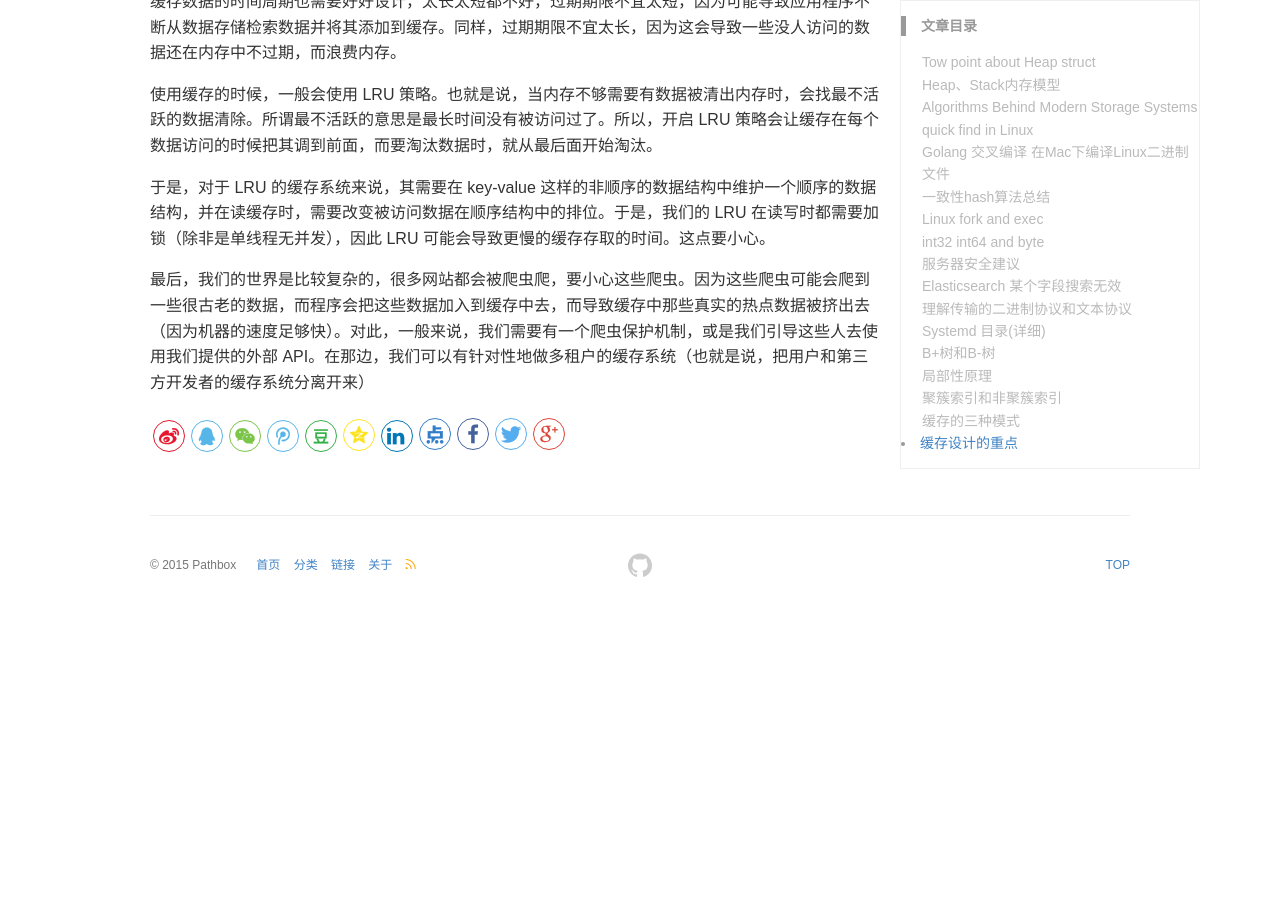
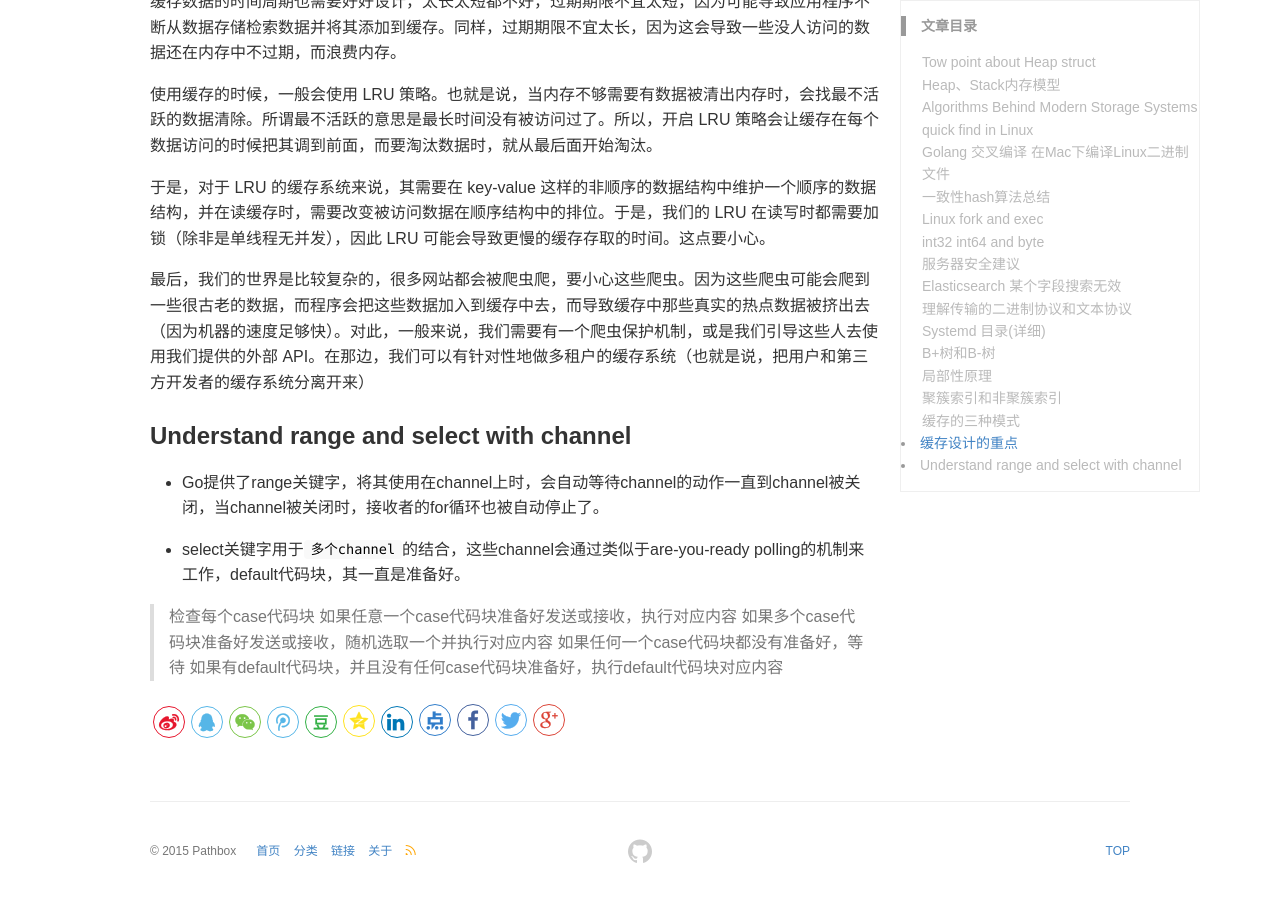
Before and after one commit to pathbox/pathbox.github.io, a Jekyll site: the page built from _posts/2018-06-02-work-summary-in-Udesk-sixteen.md, in a window 1280 px wide and 900 px high, scrolled down 7534 px. Built offline with Jekyll 4.4.1, drawn with Linux system fonts in a browser that asks for light colours; before the commit the page ends 8148 px from its top, so only the background shows below that.

Commit message:
Understand range and select with channel

```diff
--- a/_posts/2018-06-02-work-summary-in-Udesk-sixteen.md
+++ b/_posts/2018-06-02-work-summary-in-Udesk-sixteen.md
@@ -234,3 +234,15 @@ Write Back 套路就是，在更新数据的时候，只更新缓存，不更新
 于是，对于 LRU 的缓存系统来说，其需要在 key-value 这样的非顺序的数据结构中维护一个顺序的数据结构，并在读缓存时，需要改变被访问数据在顺序结构中的排位。于是，我们的 LRU 在读写时都需要加锁（除非是单线程无并发），因此 LRU 可能会导致更慢的缓存存取的时间。这点要小心。
 
 最后，我们的世界是比较复杂的，很多网站都会被爬虫爬，要小心这些爬虫。因为这些爬虫可能会爬到一些很古老的数据，而程序会把这些数据加入到缓存中去，而导致缓存中那些真实的热点数据被挤出去（因为机器的速度足够快）。对此，一般来说，我们需要有一个爬虫保护机制，或是我们引导这些人去使用我们提供的外部 API。在那边，我们可以有针对性地做多租户的缓存系统（也就是说，把用户和第三方开发者的缓存系统分离开来）
+
+### Understand range and select with channel
+
+- Go提供了range关键字，将其使用在channel上时，会自动等待channel的动作一直到channel被关闭，当channel被关闭时，接收者的for循环也被自动停止了。
+
+- select关键字用于`多个channel`的结合，这些channel会通过类似于are-you-ready polling的机制来工作，default代码块，其一直是准备好。
+
+>检查每个case代码块
+如果任意一个case代码块准备好发送或接收，执行对应内容
+如果多个case代码块准备好发送或接收，随机选取一个并执行对应内容
+如果任何一个case代码块都没有准备好，等待
+如果有default代码块，并且没有任何case代码块准备好，执行default代码块对应内容
```
